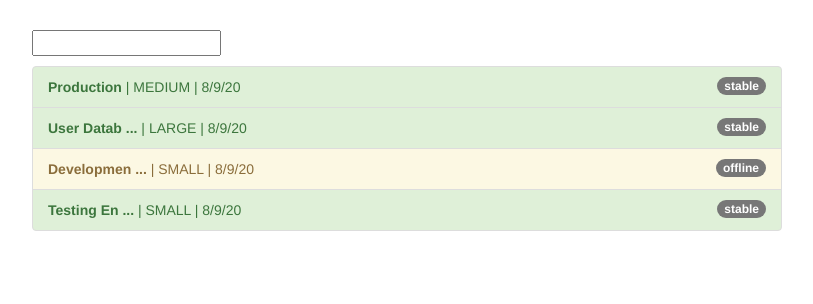
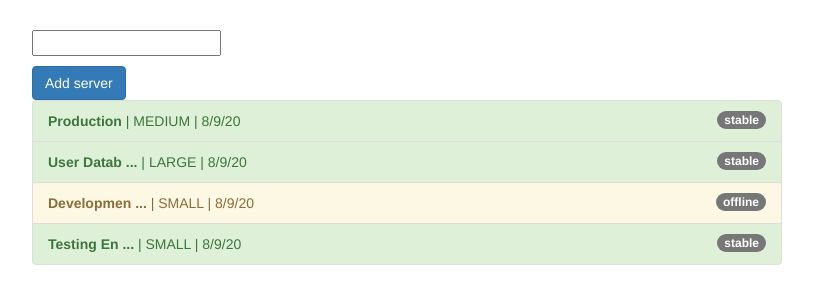
Before and after one commit to marcosJuniorPassarella/pipes-examples-angular, an Angular app: page / in a window 1280 px wide. Shown: the top 304 px of the page, without its empty margins (233-1046 px from the left). Built offline with nearby package versions, Linux system fonts and the light colour scheme.

Commit message:
Added add server button

```diff
--- a/src/app/app.component.html
+++ b/src/app/app.component.html
@@ -9,6 +9,10 @@
         type="text"
         [(ngModel)]="filteredStatus"
       />
+      <br />
+      <button class="btn btn-primary" (click)="onAddServer()">
+        Add server
+      </button>
       <ul class="list-group">
         <li
           class="list-group-item"
--- a/src/app/app.component.ts
+++ b/src/app/app.component.ts
@@ -45,4 +45,13 @@
       'list-group-item-danger': server.status === 'critical',
     };
   }
+
+  onAddServer(): void {
+    this.servers.push({
+      instanceType: 'small',
+      name: 'New server',
+      status: 'stable',
+      started: new Date(15, 1, 2022),
+    });
+  }
 }
```
